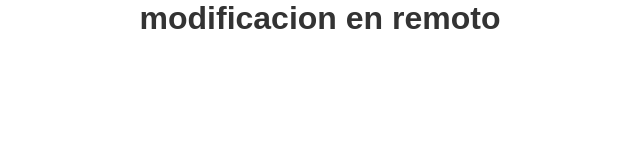
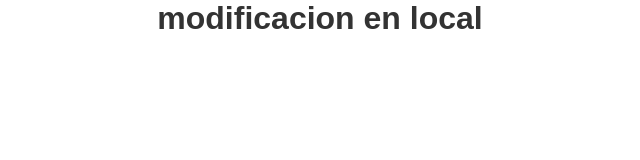
Before and after one commit to Sergio9999/ejercicio2, a plain HTML site: page sitio.html in a window 1280 px wide. Shown: the whole page, without its empty margins (320-960 px from the left). Drawn offline with Linux system fonts and the light colour scheme.

Commit message:
cambio local

```diff
--- a/sitio.html
+++ b/sitio.html
@@ -4,6 +4,6 @@
         <link rel="stylesheet" href="css/estilos.css" />
     </head>
     <body>
-        <h1>modificacion en remoto</h1>
+        <h1>modificacion en local</h1>
     </body>
 </html>
```
